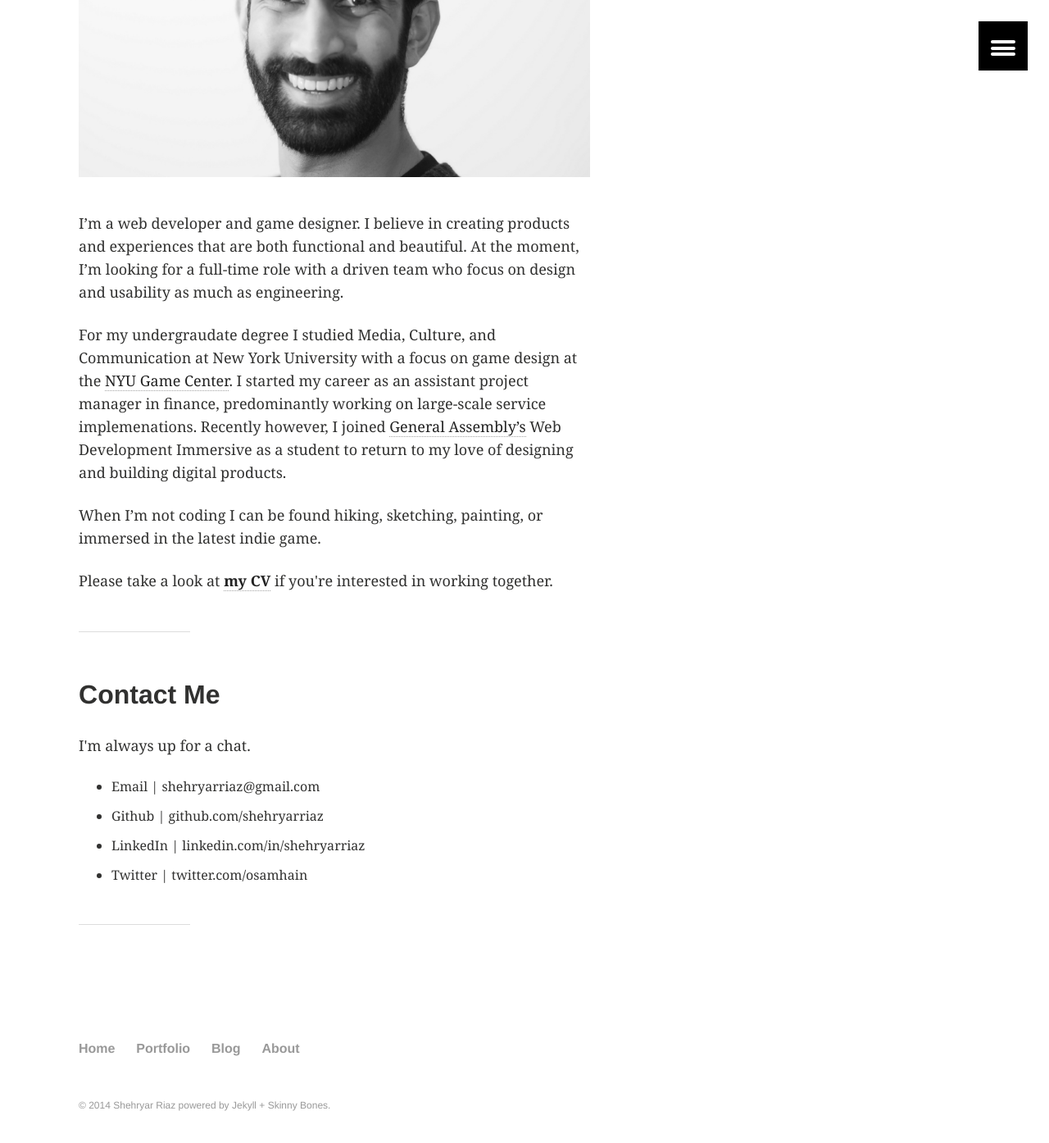
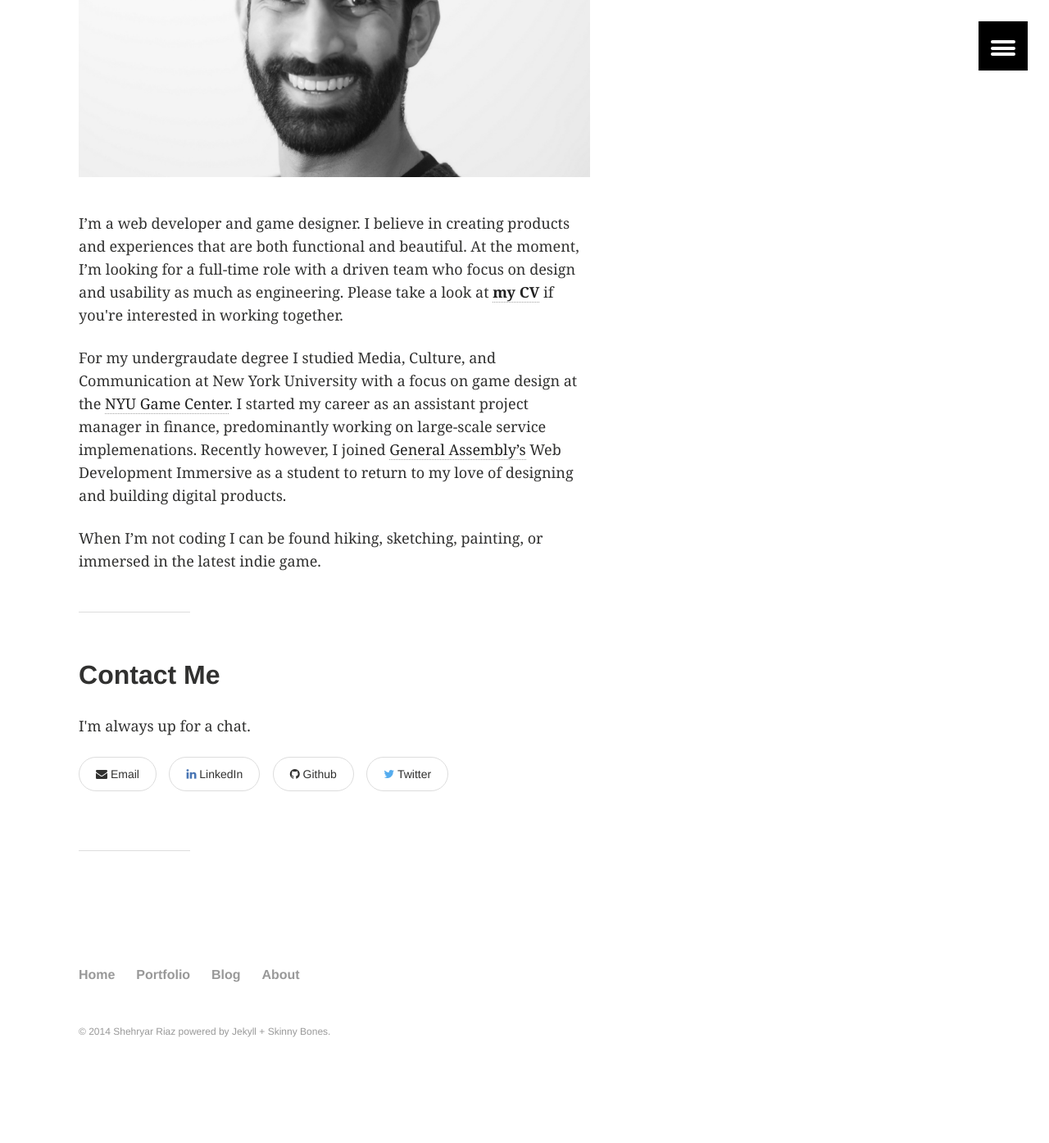
Before and after one commit to shehryarriaz/shehryarriaz.github.io, a Jekyll site: the page built from :about.md, in a window 1280 px wide and 1400 px high, scrolled down 384 px. Shown: the top 1394 px of the window at 82% size. Built offline with Jekyll 4.4.1, drawn with Linux system fonts in a browser that asks for light colours; after the commit the page ends 1727 px from its top, so only the background shows below that.

Commit message:
Addes proper social media buttons to About page contact details.

```diff
--- a/:about.md
+++ b/:about.md
@@ -11,13 +11,11 @@ share: false
   <img src="{{ site.url }}/images/headshot_main.jpg">
 </figure>
 
-<p>I’m a web developer and game designer. I believe in creating products and experiences that are both functional and beautiful. At the moment, I’m looking for a full-time role with a driven team who focus on design and usability as much as engineering.</p>
+<p>I’m a web developer and game designer. I believe in creating products and experiences that are both functional and beautiful. At the moment, I’m looking for a full-time role with a driven team who focus on design and usability as much as engineering. Please take a look at <a href="{{ site.url }}/assets/ShehryarRiaz_CV.pdf"><strong>my CV</strong></a> if you're interested in working together.</p>
 
 <p>For my undergraudate degree I studied Media, Culture, and Communication at New York University with a focus on game design at the <a href="http://gamecenter.nyu.edu/">NYU Game Center</a>. I started my career as an assistant project manager in finance, predominantly working on large-scale service implemenations. Recently however, I joined <a href="https://generalassemb.ly/">General Assembly’s</a> Web Development Immersive as a student to return to my love of designing and building digital products.</p>
 
 <p>When I’m not coding I can be found hiking, sketching, painting, or immersed in the latest indie game.</p>
-
-<p> Please take a look at <a href="{{ site.url }}/assets/ShehryarRiaz_CV.pdf"><strong>my CV</strong></a> if you're interested in working together.</p>
 
 <hr />
 
@@ -25,9 +23,9 @@ share: false
 
 <p>I'm always up for a chat.</p>
 
-<ul>
-  <li>Email | shehryarriaz@gmail.com</li>
-  <li>Github | github.com/shehryarriaz</li>
-  <li>LinkedIn | linkedin.com/in/shehryarriaz</li>
-  <li>Twitter | twitter.com/osamhain</li>
-</ul>
+<div class="inline-btn">
+  <a href="mailto:shehryarriaz@gmail.com" class="btn-social email"><i class="fa fa-envelope" aria-hidden="true"></i> Email</a>
+  <a href="https://www.linkedin.com/in/shehryarriaz" class="btn-social linkedin" target="_blank"><i class="fa fa-linkedin" aria-hidden="true"></i> LinkedIn</a>
+  <a href="https://github.com/shehryarriaz" class="btn-social github" target="_blank"><i class="fa fa-github" aria-hidden="true"></i> Github</a>
+  <a href="https://twitter.com/osamhain" class="btn-social twitter" target="_blank"><i class="fa fa-twitter" aria-hidden="true"></i> Twitter</a>
+</div>
```
